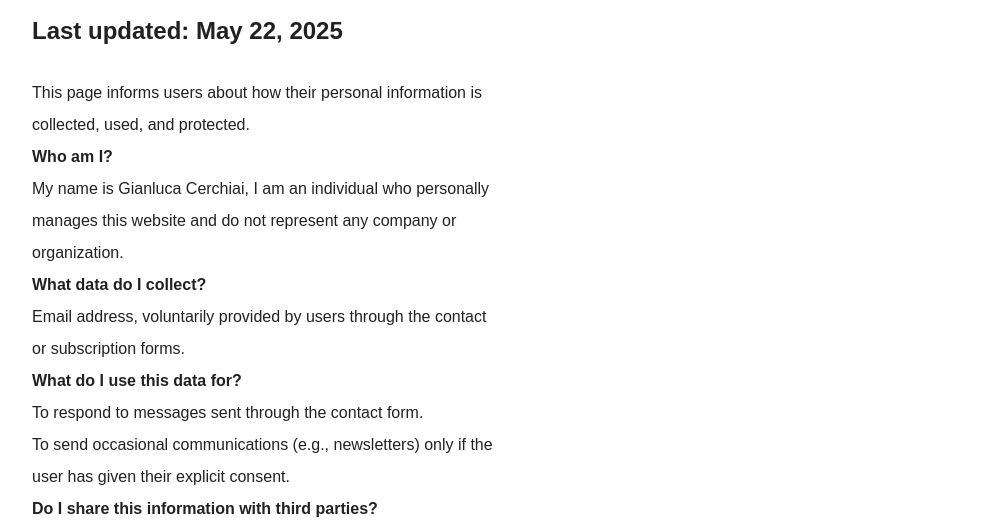
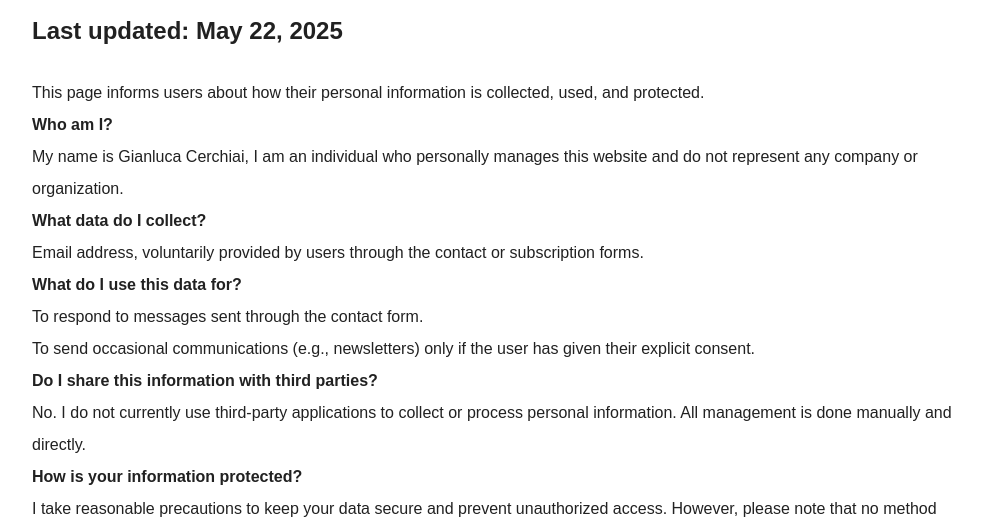
Before and after one commit to gianloco04/portfolio, a plain HTML site: page privacy.html in a window 1280 px wide. Shown: the part 259-791 px from the top of the page, without its empty margins (32-1014 px from the left). Drawn offline with Linux system fonts and the light colour scheme; a web font is replaced by a local one.

Commit message:
Privacy Text Styles

```diff
--- a/privacy.html
+++ b/privacy.html
@@ -16,7 +16,7 @@
   <h1>PRIVACY POLICY</h1>
   <h2 style="margin: 2rem 0;">Last updated: May 22, 2025</h2>
 
-  <p style="line-height: 2rem; width: 40%;">This page informs users about how their personal information is collected, used, and protected.<br>
+  <p class="privacy-text">This page informs users about how their personal information is collected, used, and protected.<br>
 
   <strong>Who am I?</strong><br>
   My name is Gianluca Cerchiai, I am an individual who personally manages this website and do not represent any company or organization.<br>
--- a/styles.css
+++ b/styles.css
@@ -754,6 +754,11 @@ footer {
     gap: 2rem;
 }
 
+.privacy-text {
+    line-height: 2rem;
+    width: 40%;
+}
+
 /* -------------------------------------------- Mobile --------------------------------------------------- */
 
 @media (max-width: 1500px) {
@@ -867,4 +872,7 @@ footer {
         font-size: 0.8rem;
         margin: 0;
     }
+    .privacy-text {
+        width: 80%;
+    }
 }
```
